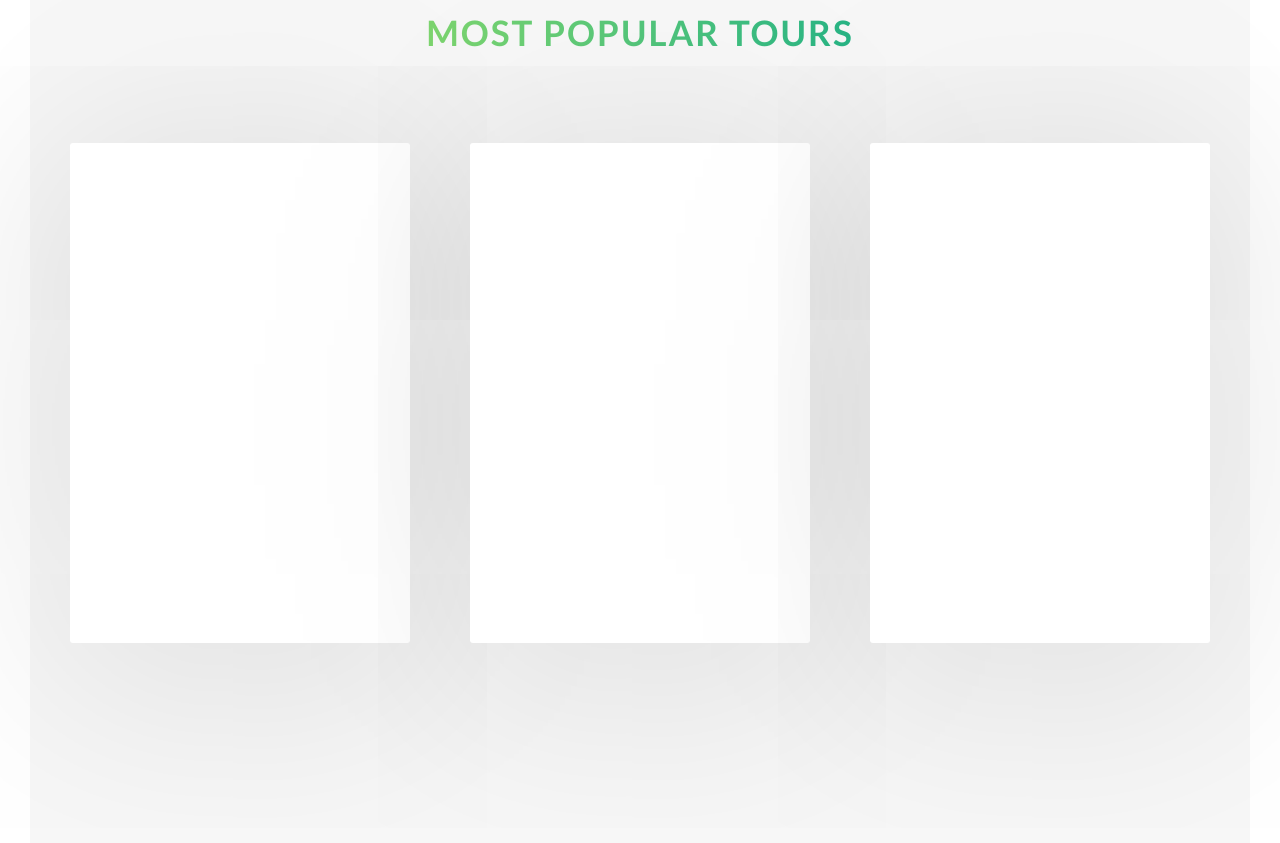
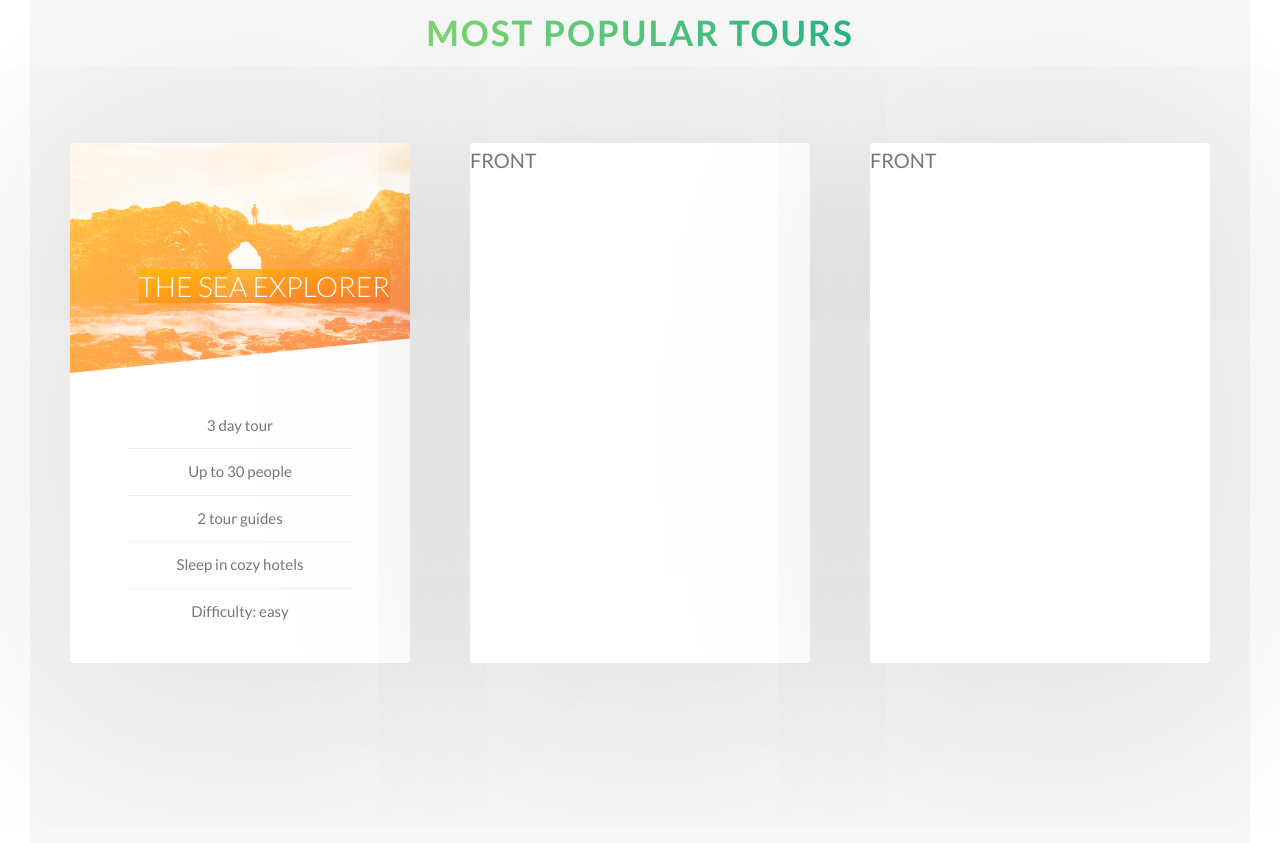
Before and after one commit to TheDavidGage/natours_udemy, a website: page starter/index.html in a window 1280 px wide. Shown: the part 2308-3151 px from the top of the page. Drawn offline with Linux system fonts and the light colour scheme.

Commit message:
styled the tour card

```diff
--- a/starter/index.html
+++ b/starter/index.html
@@ -113,7 +113,23 @@
                     <div class="col-1-of-3">
                         <div class="card">
                             <div class="card__side card__side--front">
-                                FRONT
+                                <div class="card__picture card__picture--1">
+                                    &nbsp;
+                                </div>
+                                <h4 class="card__heading">
+                                    <span class="card__heading-span--1">
+                                        The Sea Explorer
+                                    </span>
+                                </h4>
+                                <div class="card__details">
+                                    <ul>
+                                        <li>3 day tour</li>
+                                        <li>Up to 30 people</li>
+                                        <li>2 tour guides</li>
+                                        <li>Sleep in cozy hotels</li>
+                                        <li>Difficulty: easy</li>
+                                    </ul>
+                                </div>
                             </div>
                             <div class="card__side card__side--back card__side--back-1">
                                 BACK
--- a/starter/sass/abstracts/_variables.scss
+++ b/starter/sass/abstracts/_variables.scss
@@ -10,6 +10,7 @@ $color-tertiary-light: #2998ff;
 $color-tertiary-dark: #5643fa;
 
 $color-grey-light-1: #f7f7f7;
+$color-grey-light-2: #eee;
 
 $color-grey-dark: #777;
 $color-white: #fff;
--- a/starter/sass/components/_card.scss
+++ b/starter/sass/components/_card.scss
@@ -1,14 +1,15 @@
 .card {
+
+    // functionality
     perspective: 150rem;
     -moz-perspective: 150rem;
     position: relative;
-    height: 50rem;
+    height: 52rem;
 
     &__side {
-        color: #fff;
         font-size: 2rem;
 
-        height: 50rem;
+        height: 52rem;
         transition: all .8s ease;
         position: absolute;
         top: 0;
@@ -16,6 +17,7 @@
         width: 100%;
         backface-visibility: hidden;
         border-radius: 3px;
+        overflow: hidden;
         box-shadow: 0 1.5rem 40rem rgba($color-black, .15);
 
         &--front {
@@ -40,10 +42,78 @@
     }
 
     &:hover &__side--front {
-        transform: rotateY(180deg);
+        transform: rotateY(-180deg);
     }
 
     &:hover &__side--back {
         transform: rotateY(0deg);
     }
+
+    // front side styling
+    &__picture {
+        background-size: cover;
+        height: 23rem;
+        background-blend-mode: screen;
+        -webkit-clip-path: polygon(0 0, 100% 0, 100% 85%, 0 100%);
+        clip-path: polygon(0 0, 100% 0, 100% 85%, 0 100%);
+
+        &--1 {
+            background-image: linear-gradient(to right bottom, $color-secondary-light, $color-secondary-dark),
+            url(../img/nat-5.jpg);
+        }
+
+        &--2 {
+            background-image: linear-gradient(to right bottom, $color-primary-light, $color-primary-dark),
+            url(../img/nat-5.jpg);
+        }
+
+        &--3 {
+            background-image: linear-gradient(to right bottom, $color-tertiary-light, $color-tertiary-dark),
+            url(../img/nat-5.jpg);
+        }
+    }
+
+    &__heading {
+        font-size: 2.8rem;
+        font-weight: 300;
+        text-transform: uppercase;
+        text-align: right;
+        color: $color-white;
+        position: absolute;
+        top: 12rem;
+        right: 2rem;
+        width: 75%;
+    }
+
+    &__heading-span {
+        padding: 1rem 1.5rem;
+        -webkit-box-decoration-break: clone;
+        box-decoration-break: clone;
+
+        &--1 {
+            background-image: linear-gradient(to right bottom,
+            rgba($color-secondary-light, .85),
+            rgba($color-secondary-dark, .85));
+        }
+    }
+
+    &__details {
+        padding: 3rem;
+
+        ul {
+            list-style: none;
+            width: 80%;
+            margin: 0 auto;
+
+            li {
+                text-align: center;
+                font-size: 1.5rem;
+                padding: 1rem;
+
+                &:not(:last-child) {
+                    border-bottom: 1px solid $color-grey-light-2;
+                }
+            }
+        }
+    }
 }
--- a/starter/sass/layout/_header.scss
+++ b/starter/sass/layout/_header.scss
@@ -8,6 +8,7 @@
     background-size: cover;
     background-position: top;
     position: relative;
+    -webkit-clip-path: polygon(0 0, 100% 0, 100% 75vh, 0 100%);
     clip-path: polygon(0 0, 100% 0, 100% 75vh, 0 100%);
 
     &__logo-box {
```
Also changed, not shown: starter/css/style.css.
